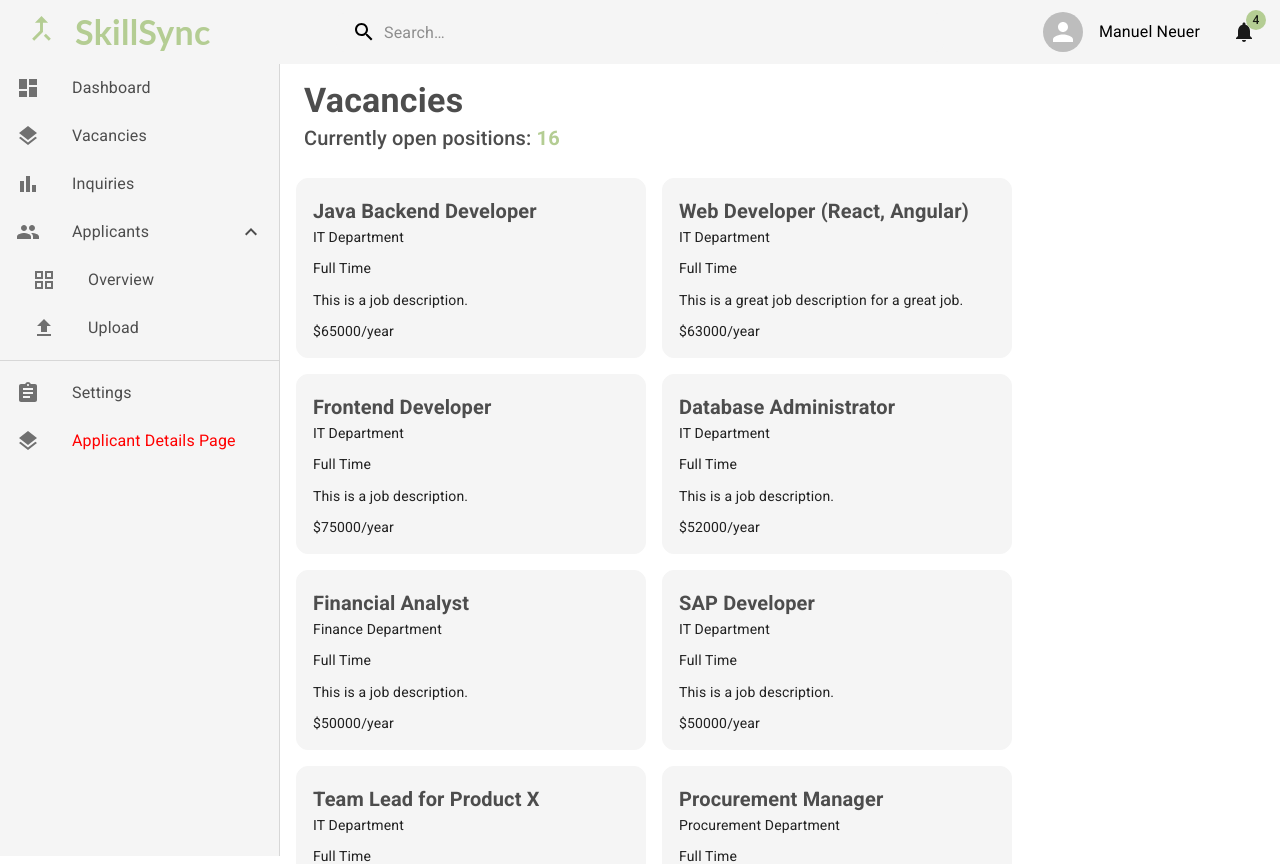
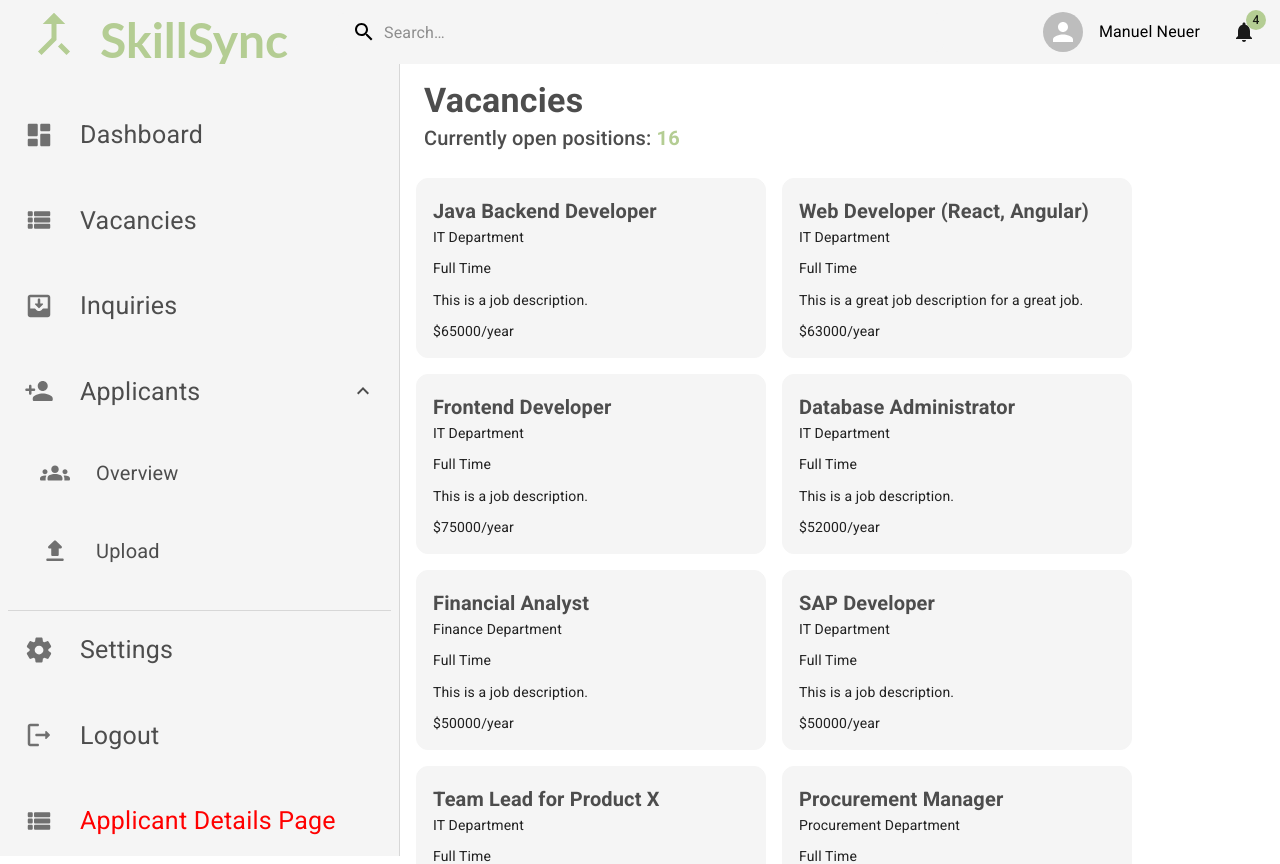
Before and after one commit to HdM-LLM/frontend, a React (Create React App) app: page /vacancies in a window 1280 px wide. Shown: the top 864 px of the page. Built offline with nearby package versions, Linux system fonts and the light colour scheme.

Commit message:
made drawer wider

```diff
--- a/src/components/AppBar.tsx
+++ b/src/components/AppBar.tsx
@@ -80,12 +80,13 @@ export default function AppBar() {
             sx={{
               display: { md: 'flex' },
               mr: 2,
+              mt: 1,
               '&:hover': {
                 cursor: 'pointer',
               },
+              fontSize: 60,
             }}
             color="secondary"
-            fontSize="large"
             fontWeight="bold"
             onClick={() => {
               navigate('/');
@@ -93,11 +94,12 @@ export default function AppBar() {
           />
           <Typography
             component="h1"
-            variant="h4"
+            variant="h3"
             color="secondary"
             noWrap
             sx={{
               mr: 2,
+              mt: 2,
               display: { md: 'flex' },
               fontFamily: 'Lato',
               fontWeight: 'bold',
--- a/src/constants.ts
+++ b/src/constants.ts
@@ -1,4 +1,4 @@
-export const DRAWER_WIDTH = 35; // -> 35px*8px = 280px
+export const DRAWER_WIDTH = 50; // -> 35px*8px = 280px
 export const APP_BAR_HEIGHT = 8; // -> 8px*8px = 64px
 export const FONT_FAMILY = 'Roboto, sans-serif';
 
--- a/src/helper/DrawerItems.tsx
+++ b/src/helper/DrawerItems.tsx
@@ -1,20 +1,20 @@
 import * as React from 'react';
-import ListItemButton from '@mui/material/ListItemButton';
-import ListItemIcon from '@mui/material/ListItemIcon';
-import ListItemText from '@mui/material/ListItemText';
-import DashboardIcon from '@mui/icons-material/Dashboard';
-import PeopleIcon from '@mui/icons-material/People';
-import BarChartIcon from '@mui/icons-material/BarChart';
-import LayersIcon from '@mui/icons-material/Layers';
-import AssignmentIcon from '@mui/icons-material/Assignment';
+import { ListItemButton, ListItemIcon, ListItemText, Box } from '@mui/material';
+import DashboardRoundedIcon from '@mui/icons-material/DashboardRounded';
+import GroupsRoundedIcon from '@mui/icons-material/GroupsRounded';
+import MoveToInboxRoundedIcon from '@mui/icons-material/MoveToInboxRounded';
+import ViewListRoundedIcon from '@mui/icons-material/ViewListRounded';
+import SettingsRoundedIcon from '@mui/icons-material/SettingsRounded';
 import Divider from '@mui/material/Divider';
-import { NavLink } from 'react-router-dom';
 import Collapse from '@mui/material/Collapse';
 import List from '@mui/material/List';
 import ExpandLess from '@mui/icons-material/ExpandLess';
 import ExpandMore from '@mui/icons-material/ExpandMore';
-import FileUploadIcon from '@mui/icons-material/FileUpload';
-import GridViewIcon from '@mui/icons-material/GridView';
+import FileUploadRoundedIcon from '@mui/icons-material/FileUploadRounded';
+import PersonAddRoundedIcon from '@mui/icons-material/PersonAddRounded';
+import LogoutRoundedIcon from '@mui/icons-material/LogoutRounded';
+import { NavLink } from 'react-router-dom';
+import { useState } from 'react';
 
 const linkStyle = {
   textDecoration: 'none',
@@ -22,15 +22,40 @@ const linkStyle = {
 };
 
 export default function DrawerItems() {
-  const [open, setOpen] = React.useState(true);
+  const [open, setOpen] = useState(true);
+  const [selectedLink, setSelectedLink] = useState<string>(''); // State to track selected link
 
   const handleClick = () => {
     setOpen(!open);
   };
 
+  const handleLinkClick = (link: string) => {
+    setSelectedLink(link); // Update selected link on click
+  };
+
   return (
     <React.Fragment>
-      <NavLink to="/" style={linkStyle}>
+      <Box sx={{ marginTop: '5vh', marginLeft: '1vh', marginRight: '1vh' }}>
+        <Box sx={{ marginBottom: '3vh', borderRadius: 5 }}>
+          <NavLink to="/" style={linkStyle} onClick={() => handleLinkClick('/')}>
+            <ListItemButton
+              sx={{
+                backgroundColor: selectedLink === '/' ? '#B4CD93' : '#f5f5f5',
+                '&:hover': {
+                  backgroundColor: '#edf5e1',
+                  cursor: 'pointer',
+                },
+              }}
+            >
+              <ListItemIcon>
+                <DashboardRoundedIcon sx={{ fontSize: 30 }} />
+              </ListItemIcon>
+              <ListItemText primary="Dashboard" primaryTypographyProps={{ sx: { fontSize: 25 } }} />
+            </ListItemButton>
+          </NavLink>
+        </Box>
+        <Box sx={{ marginBottom: '3vh' }}>
+          <NavLink to="/vacancies" style={linkStyle} onClick={() => handleLinkClick('/vacancies')}>
             <ListItemButton
               sx={{
                 backgroundColor: '#f5f5f5',
@@ -41,12 +66,14 @@ export default function DrawerItems() {
               }}
             >
               <ListItemIcon>
-            <DashboardIcon />
+                <ViewListRoundedIcon sx={{ fontSize: 30 }} />
               </ListItemIcon>
-          <ListItemText primary="Dashboard" />
+              <ListItemText primary="Vacancies" primaryTypographyProps={{ sx: { fontSize: 25 } }} />
             </ListItemButton>
           </NavLink>
-      <NavLink to="/vacancies" style={linkStyle}>
+        </Box>
+        <Box sx={{ marginBottom: '3vh' }}>
+          <NavLink to="/inquiries" style={linkStyle} onClick={() => handleLinkClick('/inquiries')}>
             <ListItemButton
               sx={{
                 backgroundColor: '#f5f5f5',
@@ -57,28 +84,18 @@ export default function DrawerItems() {
               }}
             >
               <ListItemIcon>
-            <LayersIcon />
+                <MoveToInboxRoundedIcon sx={{ fontSize: 30 }} />
               </ListItemIcon>
-          <ListItemText primary="Vacancies" />
+              <ListItemText primary="Inquiries" primaryTypographyProps={{ sx: { fontSize: 25 } }} />
             </ListItemButton>
           </NavLink>
-      <NavLink to="/inquiries" style={linkStyle}>
-        <ListItemButton
-          sx={{
-            backgroundColor: '#f5f5f5',
-            '&:hover': {
-              backgroundColor: '#edf5e1',
-              cursor: 'pointer',
-            },
-          }}
+        </Box>
+        <Box sx={{ marginBottom: '3vh' }}>
+          <NavLink
+            to="/applicants"
+            style={linkStyle}
+            onClick={() => handleLinkClick('/applicants')}
           >
-          <ListItemIcon>
-            <BarChartIcon />
-          </ListItemIcon>
-          <ListItemText primary="Inquiries" />
-        </ListItemButton>
-      </NavLink>
-      <NavLink to="/applicants" style={linkStyle}>
             <ListItemButton
               sx={{
                 backgroundColor: '#f5f5f5',
@@ -90,15 +107,24 @@ export default function DrawerItems() {
               onClick={handleClick}
             >
               <ListItemIcon>
-            <PeopleIcon />
+                <PersonAddRoundedIcon sx={{ fontSize: 30 }} />
               </ListItemIcon>
-          <ListItemText primary="Applicants" />
+              <ListItemText
+                primary="Applicants"
+                primaryTypographyProps={{ sx: { fontSize: 25 } }}
+              />
               {open ? <ExpandLess /> : <ExpandMore />}
             </ListItemButton>
           </NavLink>
+        </Box>
         <Collapse in={open} timeout="auto" unmountOnExit>
           <List component="div" disablePadding>
-          <NavLink to="/applicants/overview" style={linkStyle}>
+            <Box sx={{ marginBottom: '3vh' }}>
+              <NavLink
+                to="/applicants/overview"
+                style={linkStyle}
+                onClick={() => handleLinkClick('/applicants/overview')}
+              >
                 <ListItemButton
                   sx={{
                     pl: 4,
@@ -110,12 +136,21 @@ export default function DrawerItems() {
                   }}
                 >
                   <ListItemIcon>
-                <GridViewIcon />
+                    <GroupsRoundedIcon sx={{ fontSize: 30 }} />
                   </ListItemIcon>
-              <ListItemText primary="Overview" />
+                  <ListItemText
+                    primary="Overview"
+                    primaryTypographyProps={{ sx: { fontSize: 20 } }}
+                  />
                 </ListItemButton>
               </NavLink>
-          <NavLink to="/applicants/upload" style={linkStyle}>
+            </Box>
+            <Box sx={{ marginBottom: '3vh' }}>
+              <NavLink
+                to="/applicants/upload"
+                style={linkStyle}
+                onClick={() => handleLinkClick('/applicants/upload')}
+              >
                 <ListItemButton
                   sx={{
                     pl: 4,
@@ -127,15 +162,20 @@ export default function DrawerItems() {
                   }}
                 >
                   <ListItemIcon>
-                <FileUploadIcon />
+                    <FileUploadRoundedIcon sx={{ fontSize: 30 }} />
                   </ListItemIcon>
-              <ListItemText primary="Upload" />
+                  <ListItemText
+                    primary="Upload"
+                    primaryTypographyProps={{ sx: { fontSize: 20 } }}
+                  />
                 </ListItemButton>
               </NavLink>
+            </Box>
           </List>
         </Collapse>
         <Divider sx={{ my: 1 }} />
-      <NavLink to="/settings" style={linkStyle}>
+        <Box sx={{ marginBottom: '3vh' }}>
+          <NavLink to="/settings" style={linkStyle} onClick={() => handleLinkClick('/settings')}>
             <ListItemButton
               sx={{
                 backgroundColor: '#f5f5f5',
@@ -146,11 +186,31 @@ export default function DrawerItems() {
               }}
             >
               <ListItemIcon>
-            <AssignmentIcon />
+                <SettingsRoundedIcon sx={{ fontSize: 30 }} />
               </ListItemIcon>
-          <ListItemText primary="Settings" />
+              <ListItemText primary="Settings" primaryTypographyProps={{ sx: { fontSize: 25 } }} />
             </ListItemButton>
           </NavLink>
+        </Box>
+        <Box sx={{ marginBottom: '3vh' }}>
+          <NavLink to="/logout" style={linkStyle} onClick={() => handleLinkClick('/logout')}>
+            <ListItemButton
+              sx={{
+                backgroundColor: '#f5f5f5',
+                '&:hover': {
+                  backgroundColor: '#edf5e1',
+                  cursor: 'pointer',
+                },
+              }}
+            >
+              <ListItemIcon>
+                <LogoutRoundedIcon sx={{ fontSize: 30 }} />
+              </ListItemIcon>
+              <ListItemText primary="Logout" primaryTypographyProps={{ sx: { fontSize: 25 } }} />
+            </ListItemButton>
+          </NavLink>
+        </Box>
+        <Box sx={{ marginBottom: '3vh' }}>
           {/* TODO: Request the removal of this link in the drawer at the end of the review process */}
           <NavLink to="/applicantDetails" style={linkStyle}>
             <ListItemButton
@@ -163,11 +223,17 @@ export default function DrawerItems() {
               }}
             >
               <ListItemIcon>
-            <LayersIcon />
+                <ViewListRoundedIcon sx={{ fontSize: 30 }} />
               </ListItemIcon>
-          <ListItemText primary="Applicant Details Page" sx={{ color: 'red' }} />
+              <ListItemText
+                primary="Applicant Details Page"
+                sx={{ color: 'red' }}
+                primaryTypographyProps={{ sx: { fontSize: 25 } }}
+              />
             </ListItemButton>
           </NavLink>
+        </Box>
+      </Box>
     </React.Fragment>
   );
 }
```
Lines whose indentation alone changed are shown as unchanged.
